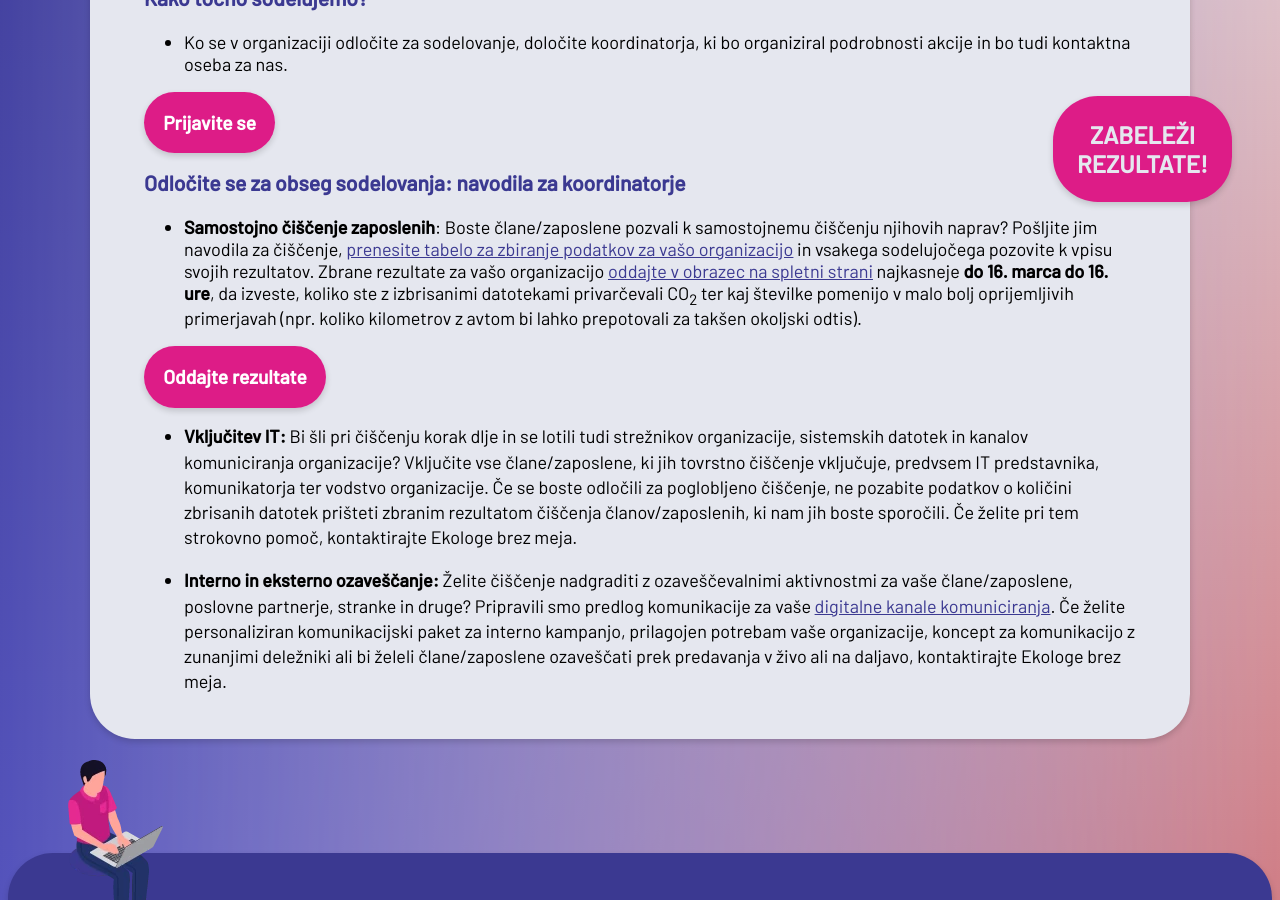
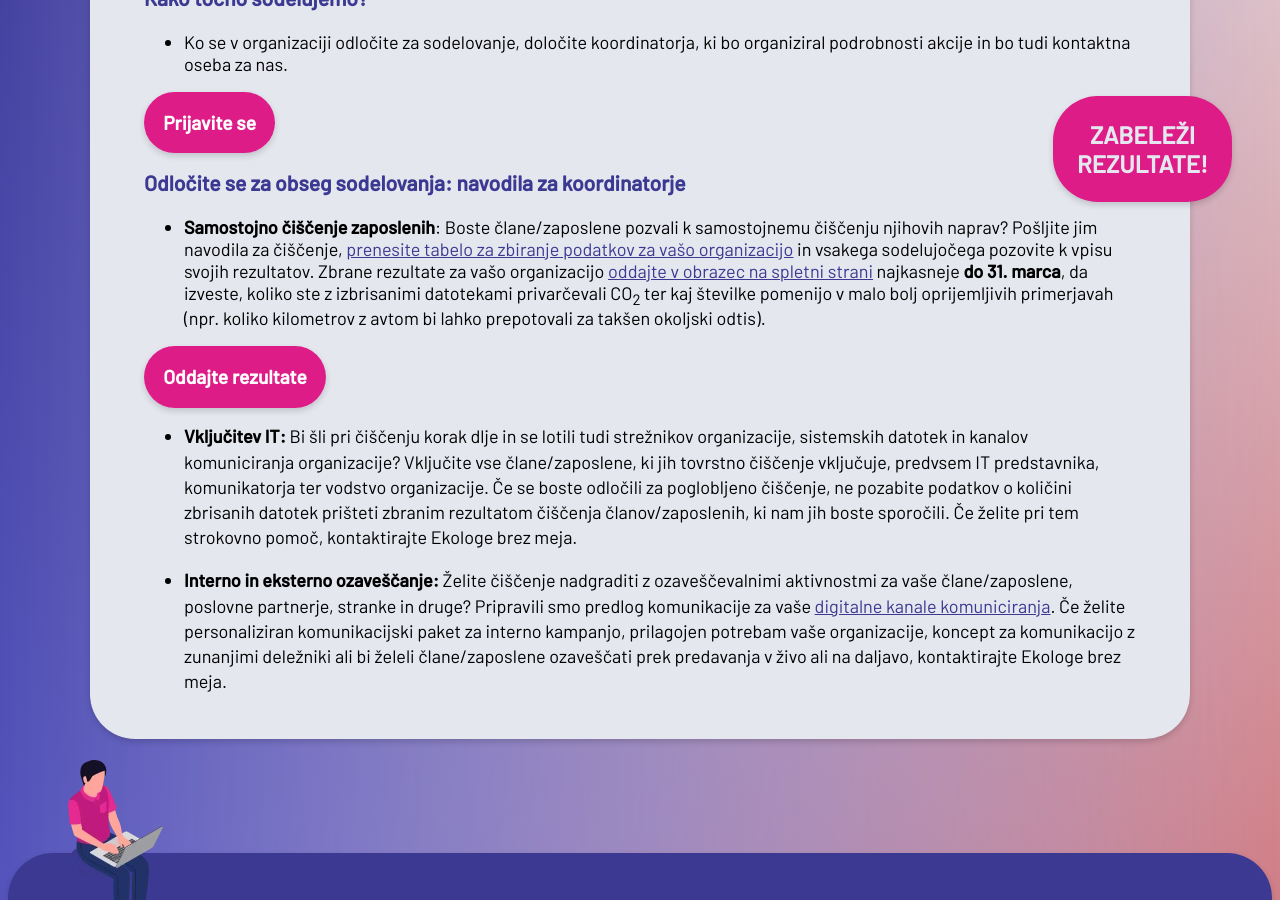
Before and after one commit to ewba/dcd-si, a Jekyll site: the page built from druge-organizacije.md, in a window 1280 px wide and 900 px high, scrolled down 532 px. Built offline with Jekyll 4.4.1, drawn with Linux system fonts in a browser that asks for light colours.

Commit message:
Update druge-organizacije.md

```diff
--- a/druge-organizacije.md
+++ b/druge-organizacije.md
@@ -17,7 +17,7 @@
 </div>
 
 ### Odločite se za obseg sodelovanja: navodila za koordinatorje
-- **Samostojno čiščenje zaposlenih**: Boste člane/zaposlene pozvali k samostojnemu čiščenju njihovih naprav? Pošljite jim navodila za čiščenje, <a href="https://docs.google.com/spreadsheets/d/1QiAlI4AaGp24_rOKqpIe1AJVLWCjUqn0M_M3Ng7uquY/edit#gid=0" target="_blank" rel="noopener">prenesite tabelo za zbiranje podatkov za vašo organizacijo</a> in vsakega sodelujočega pozovite k vpisu svojih rezultatov. Zbrane rezultate za vašo organizacijo [oddajte v obrazec na spletni strani]({{ site.submitURL }}) najkasneje **do 16. marca do 16. ure**, da izveste, koliko ste z izbrisanimi  datotekami privarčevali  CO<sub>2</sub> ter kaj številke pomenijo v malo bolj oprijemljivih primerjavah (npr. koliko kilometrov z avtom bi lahko prepotovali za takšen okoljski odtis).
+- **Samostojno čiščenje zaposlenih**: Boste člane/zaposlene pozvali k samostojnemu čiščenju njihovih naprav? Pošljite jim navodila za čiščenje, <a href="https://docs.google.com/spreadsheets/d/1QiAlI4AaGp24_rOKqpIe1AJVLWCjUqn0M_M3Ng7uquY/edit#gid=0" target="_blank" rel="noopener">prenesite tabelo za zbiranje podatkov za vašo organizacijo</a> in vsakega sodelujočega pozovite k vpisu svojih rezultatov. Zbrane rezultate za vašo organizacijo [oddajte v obrazec na spletni strani]({{ site.submitURL }}) najkasneje **do 31. marca**, da izveste, koliko ste z izbrisanimi  datotekami privarčevali  CO<sub>2</sub> ter kaj številke pomenijo v malo bolj oprijemljivih primerjavah (npr. koliko kilometrov z avtom bi lahko prepotovali za takšen okoljski odtis).
 
 <div class="btnpad">
 <a class="button" href="{{ site.submitURL }}">Oddajte rezultate</a>
```
